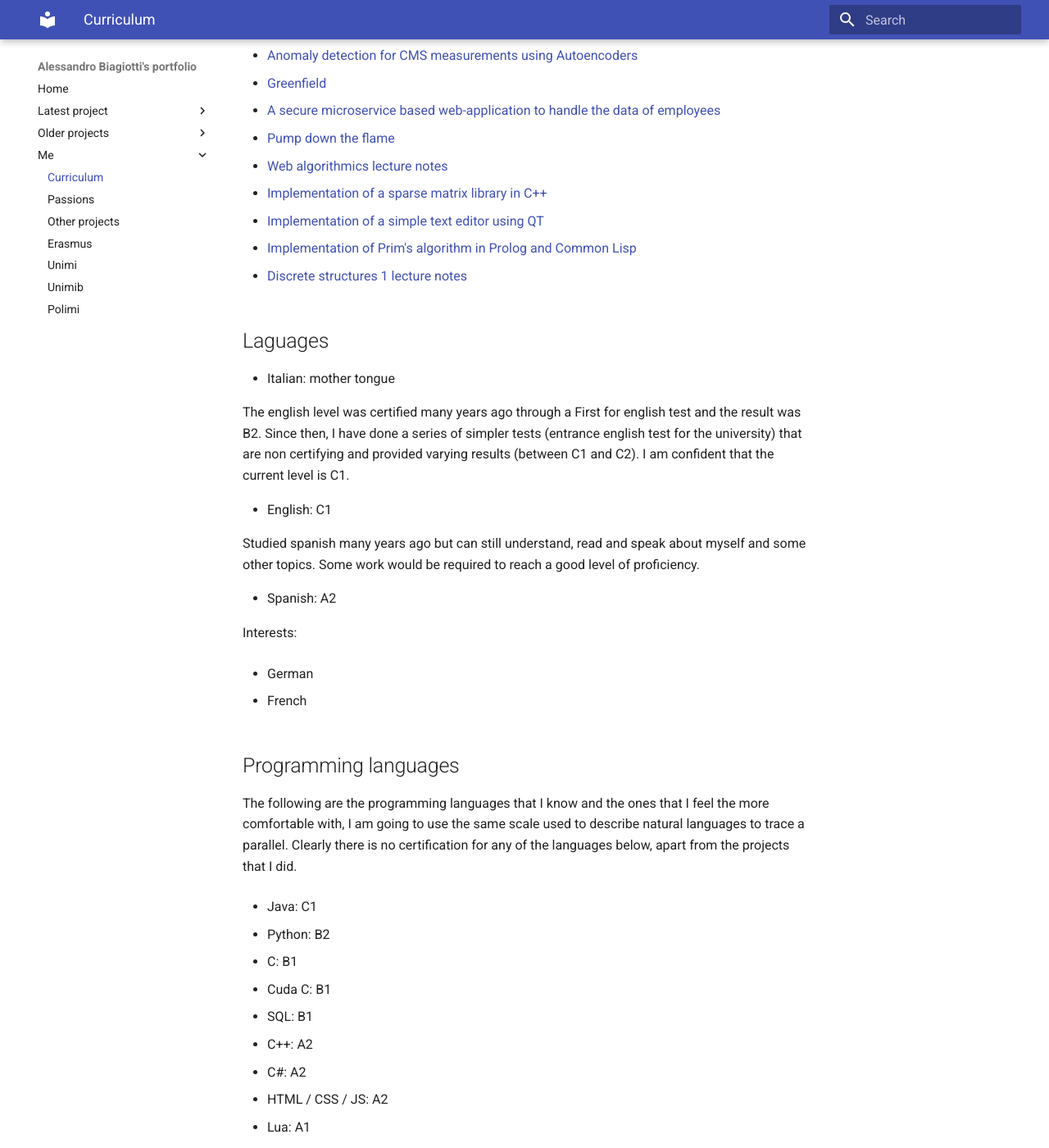
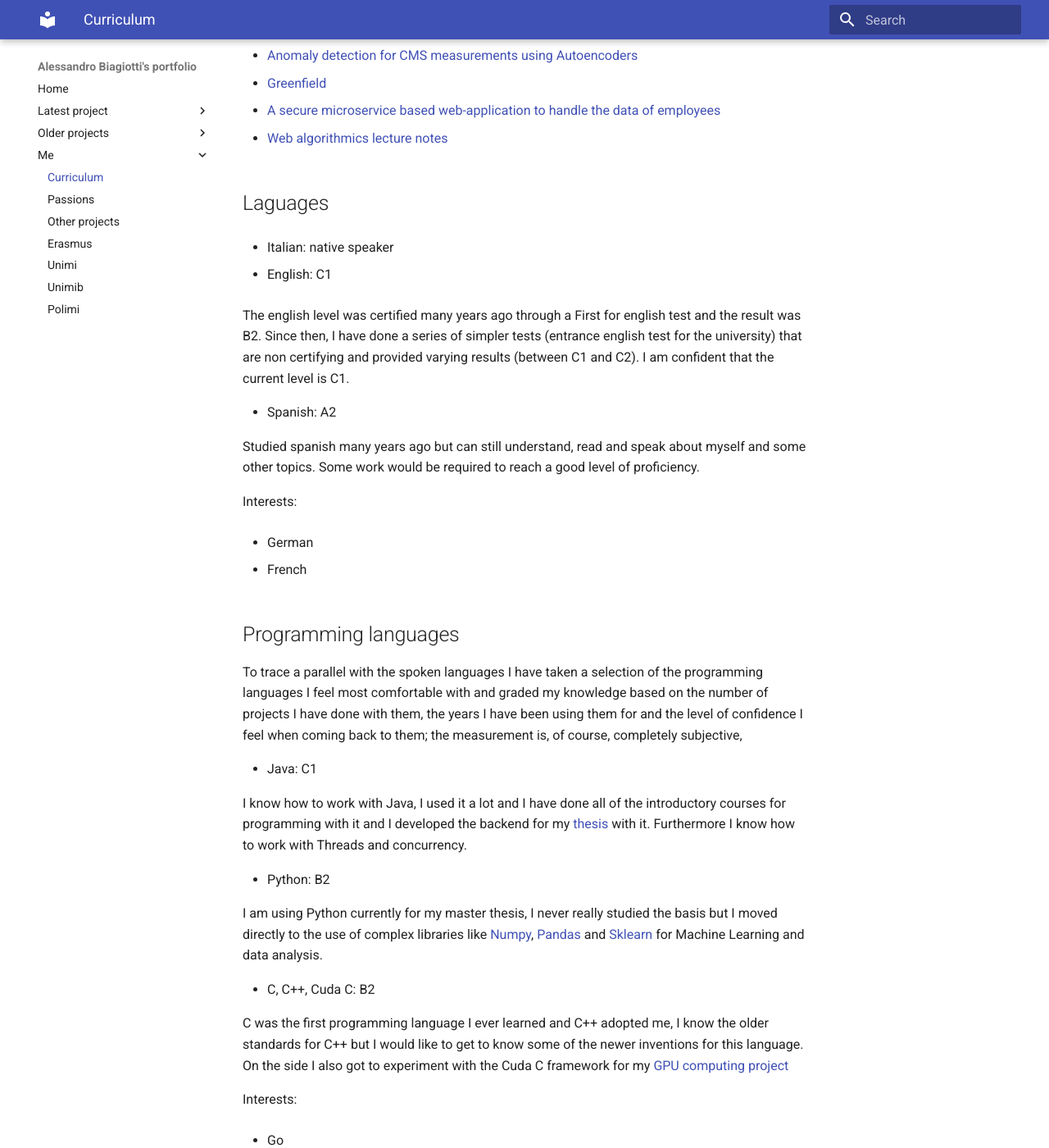
Before and after one commit to S3gmentati0nFault/S3gmentati0nFault.github.io, an MkDocs documentation site: the page built from docs/me/curriculum.md, in a window 1280 px wide and 1400 px high, scrolled down 1229 px. Shown: the whole window at 82% size. Built offline with MkDocs 1.6.1 and Material for MkDocs 9.7.7, drawn with Linux system fonts in a browser that asks for light colours; some of the changed text lies outside the part shown.

Commit message:
Some changes to the structure of the website

```diff
--- a/docs/me/curriculum.md
+++ b/docs/me/curriculum.md
@@ -37,10 +37,11 @@
 - Worked as a private tutor for various students helping them facing exams and tests in various subjects (English, Mathematics, Electromagnetism, Physics, Computer Science, ...)
 
 <h2> Projects </h2>
-Every project that I have done can be found on this website, for each one I provided a brief description and some useful links, in the following I will leave the link to the various pages.
+Instead of listing every project I have done here is a selection of my top 5 most important projects
+in no particular order
 
-- <a href="https://s3gmentati0nfault.github.io/deployment_of_llms_in_6G_networks/readme/">Deployment
-  of LLMs at the edge of the 6G network</a>
+- <a href="https://s3gmentati0nfault.github.io/boruvka/readme/">Efficient solution for MST
+  computation on sparse graphs</a>
 
 - <a href="https://s3gmentati0nfault.github.io/autoencoders/readme/">Anomaly detection for CMS
   measurements using Autoencoders</a>
@@ -50,33 +51,19 @@
 - <a href="https://s3gmentati0nfault.github.io/bachelor/readme/">A secure microservice based
   web-application to handle the data of employees</a>
 
-- <a href="https://s3gmentati0nfault.github.io/vdp/readme/">Pump down the flame</a>
-
 - <a href="https://s3gmentati0nfault.github.io/algoweb/readme/">Web algorithmics lecture notes</a>
-
-- <a href="https://s3gmentati0nfault.github.io/cpp/readme/">Implementation of a sparse matrix
-  library in C++</a>
-
-- <a href="https://s3gmentati0nfault.github.io/cpp/readme/">Implementation of a simple text editor
-  using QT</a>
-
-- <a href="https://s3gmentati0nfault.github.io/pl/readme/">Implementation of Prim's algorithm in
-  Prolog and Common Lisp</a>
-
-- <a href="https://s3gmentati0nfault.github.io/structures/readme/">Discrete structures 1 lecture
-  notes</a>
 
 <h2> Laguages </h2>
 
-- Italian: mother tongue
+- Italian: native speaker
+
+- English: C1
 
 The english level was certified many years ago through a First for english test and the result was B2. Since then, I have done a series of simpler tests (entrance english test for the university) that are non certifying and provided varying results (between C1 and C2). I am confident that the current level is C1.
 
-- English: C1
+- Spanish: A2
 
 Studied spanish many years ago but can still understand, read and speak about myself and some other topics. Some work would be required to reach a good level of proficiency.
-
-- Spanish: A2
 
 Interests:
 
@@ -85,25 +72,25 @@
 - French
 
 <h2> Programming languages </h2>
-The following are the programming languages that I know and the ones that I feel the more comfortable with, I am going to use the same scale used to describe natural languages to trace a parallel. Clearly there is no certification for any of the languages below, apart from the projects that I did.
+To trace a parallel with the spoken languages I have taken a selection of the programming languages I feel most comfortable with and graded my knowledge based on the number of projects I have done with them, the years I have been using them for and the level of confidence I feel when coming back to them; the measurement is, of course, completely subjective,
 
 - Java: C1
 
+  I know how to work with Java, I used it a lot and I have done all of the introductory courses for
+  programming with it and I developed the backend for my <a href="https://s3gmentati0nfault.github.io/bachelor/readme/">thesis</a> with it. Furthermore I know how to
+  work with Threads and concurrency.
+
 - Python: B2
 
-- C: B1
+  I am using Python currently for my master thesis, I never really studied the basis but I moved
+  directly to the use of complex libraries like <a href="https://numpy.org/">Numpy</a>, <a href="https://pandas.pydata.org/">Pandas</a> and <a href="https://scikit-learn.org/stable/">Sklearn</a> for Machine Learning and
+  data analysis.
 
-- Cuda C: B1
+- C, C++, Cuda C: B2
 
-- SQL: B1
-
-- C++: A2
-
-- C#: A2
-
-- HTML / CSS / JS: A2
-
-- Lua: A1
+  C was the first programming language I ever learned and C++ adopted me, I know the older standards
+  for C++ but I would like to get to know some of the newer inventions for this language. On the
+  side I also got to experiment with the Cuda C framework for my <a href="https://s3gmentati0nfault.github.io/boruvka/readme/">GPU computing project</a>
 
 Interests:
 
@@ -117,23 +104,14 @@
 <h3>Nvim</h3>
 Recently discovered the power of this text editor and I am currently using it for most of my projects, still trying to get the hang of it though.
 
-<h3>Zed</h3>
-A more classic IDE written in Rust that I have been using instead of Visual Studio Code for some time now.
-
 <h3>Git</h3>
 Wouldn't consider myself proficient in the usage of git, but I can use it comfortably to manage my projects and work with other people.
 
 <h3>LaTeX</h3>
 I have been using LaTeX for many years and for many different projects, again, I would not define myself an expert in the field, but I can use it comfortably to manage all the documents that require a more professional look.
 
-<h3>Obsidian</h3>
-Discovered this software to take notes and link knowledge and I am trying to integrate it in my workflow in a meaningful way.
-
-<h3>Goodnotes</h3>
-My number one note taking app on the iPad.
-
 <h3>Linux</h3>
-I have been a die hard fan of the Linux ecosystem for many years now, I have been using many different distributions (from Void to Debian to Manjaro to Ubuntu) and I always learned something from every time I broke the system.
+I have been a die hard fan of the Linux ecosystem for many years now, I have been using many different distributions (from Void to Debian to Manjaro to Ubuntu) and I always learned something while breaking the operating system.
 
 I am currently rocking a single boot Pop-OS! installation of my personal tower with which I do all of my work.
 
```
Also changed, not shown: docs/index.md (+19 -0 lines).
